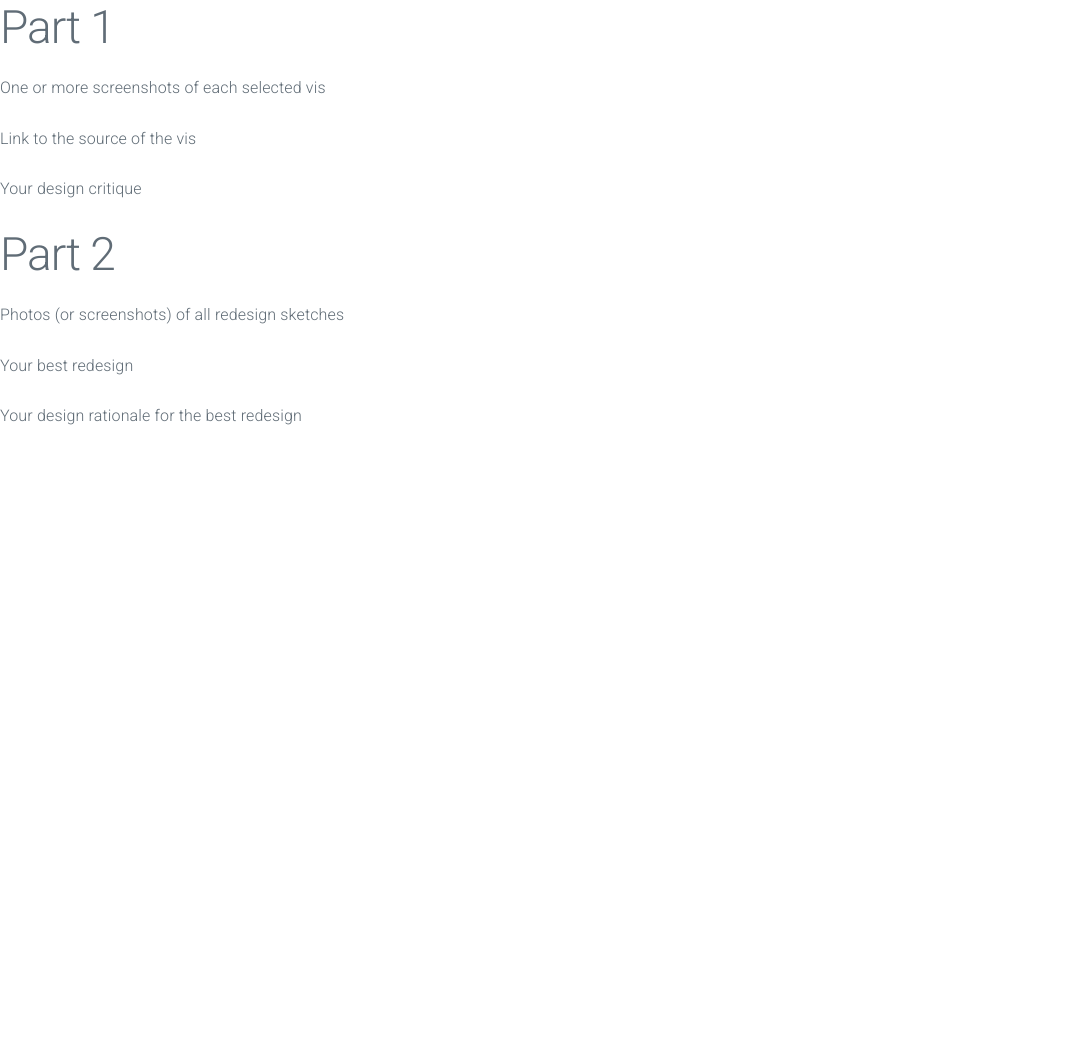
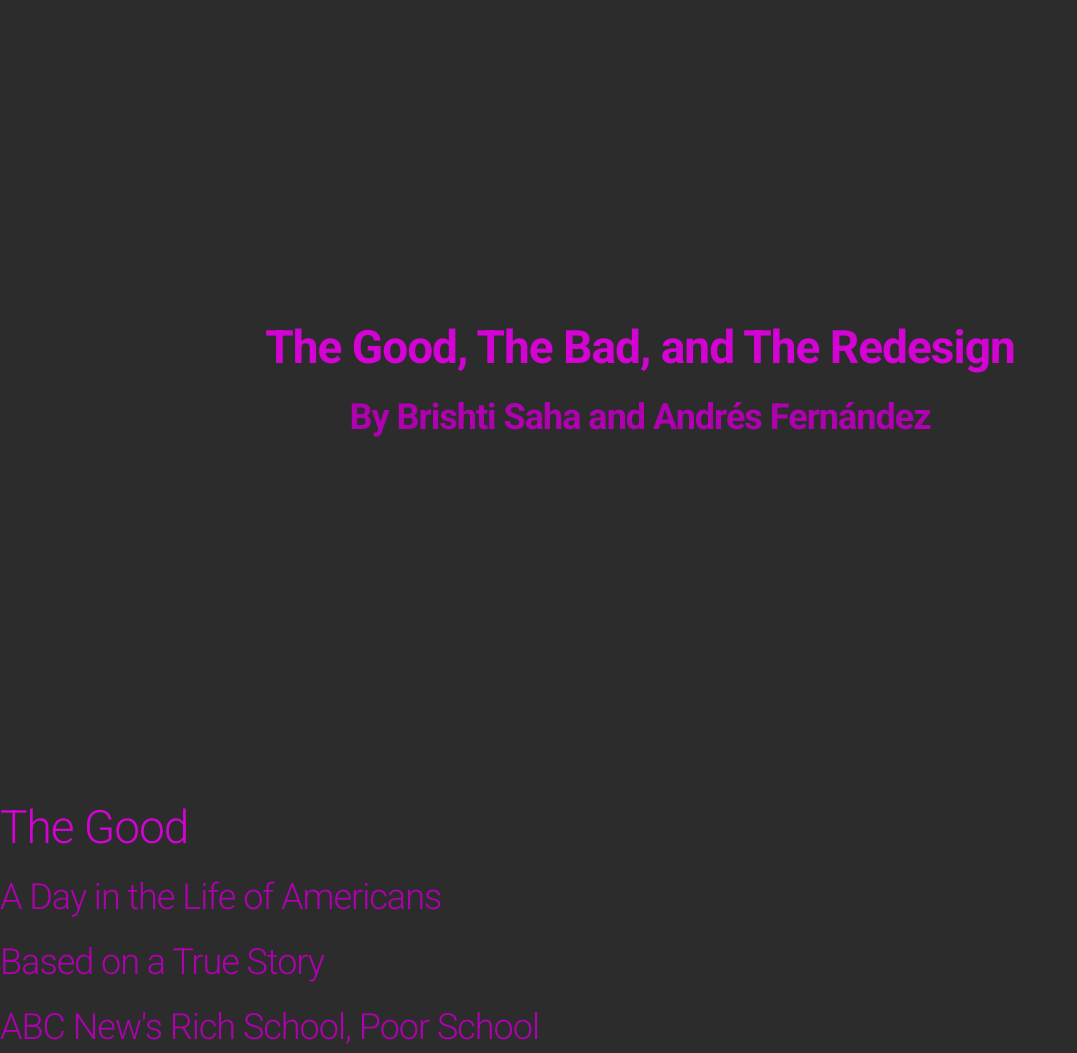
Before and after one commit to fdznoriega/bcvis-mini-project-1, a plain HTML site: page index.html in a window 1280 px wide. Shown: the top 1053 px of the page, without its empty margins (0-1077 px from the left). Before the commit the page ends 800 px from the top, so only its background shows below. Drawn offline with nearby package versions, Linux system fonts and the light colour scheme.

Commit message:
First page

```diff
--- a/index.html
+++ b/index.html
@@ -15,11 +15,25 @@
 
   </head>
   <body>
-    <div>
-      <h1>Part 1</h1>
-      <p>One or more screenshots of each selected vis</p>
-      <p>Link to the source of the vis</p>
-      <p>Your design critique</p>
+    <div class="full-page">
+      <div class="center">
+        <h1><b>The Good, The Bad, and The Redesign</b></h1>
+        <h2><b>By Brishti Saha and Andrés Fernández</b></h2>
+      </div>
+    </div>
+
+    <div class="full-page">
+      <h1>The Good</h1>
+      <h2>A Day in the Life of Americans</h2>
+      <h2>Based on a True Story</h2>
+      <h2>ABC New's Rich School, Poor School</h2>
+    </div>
+
+    <div class="full-page">
+      <h1>The Bad</h1>
+      <h2>Drinking Age in Saskatchewan</h2>
+      <h2>How Baby Boomers Describe Themselves</h2>
+      <h2>Florida's COVID-19 Cases</h2>
     </div>
 
     <div>
--- a/style.css
+++ b/style.css
@@ -0,0 +1,27 @@
+
+html, body {
+    margin: 0px;
+    height: 100%;
+}
+
+p, h1 {
+    color: rgb(211, 3, 211);
+}
+
+h2 {
+    color: rgb(175, 1, 175);
+}
+
+body {
+    background-color:rgb(44, 44, 44);
+}
+
+.full-page {
+    height: 100%;
+}
+
+.center {
+    text-align: center;
+    padding-top: 25%;
+    padding-bottom: 25%;
+}
```
